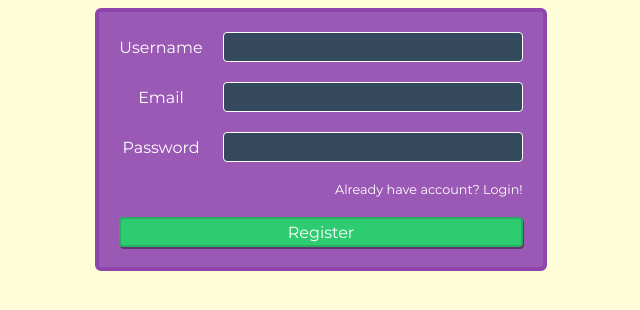
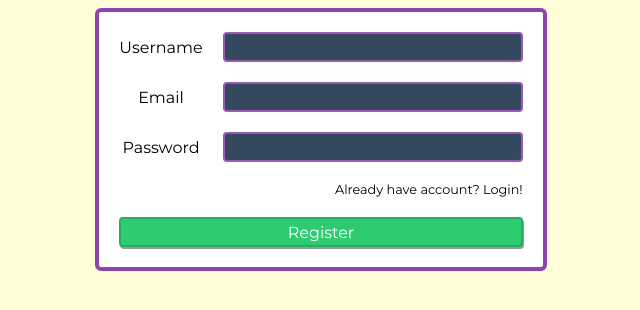
Before and after one commit to DeividByrdarov/node-chat, a React (Create React App) app in the folder client/: page /register in a window 1280 px wide. Shown: the top 310 px of the page, without its empty margins (319-959 px from the left). Built offline with nearby package versions, Linux system fonts and the light colour scheme; what apollo-link-ws would draw is missing.

Commit message:
Client UI, display errors

```diff
--- a/client/src/components/auth/Login.tsx
+++ b/client/src/components/auth/Login.tsx
@@ -35,7 +35,7 @@ export const Container = styled.div`
   padding: 20px;
   border: 4px solid #8e44ad;
   border-radius: 6px;
-  background-color: #9b59b6;
+  background-color: white;
 `
 
 export const FormGroup = styled.div`
@@ -43,7 +43,7 @@ export const FormGroup = styled.div`
   grid-template-columns: 1fr 300px;
   grid-gap: 20px;
   height: 30px;
-  color: white;
+  color: black;
 
   label {
     display: flex;
@@ -53,12 +53,34 @@ export const FormGroup = styled.div`
 
   input {
     outline: 0;
-    border: 1px solid white;
+    border: 2px solid #9b59b6;
     border-radius: 4px;
     padding: 0px 5px;
     font-size: 1rem;
     background-color: #34495e;
     color: white;
+
+    &.red-field {
+      animation-name: error-animation;
+      animation-duration: 0.5s;
+      animation-iteration-count: 1;
+      border-color: #e74c3c;
+    }
+  }
+
+  @keyframes error-animation {
+    25% {
+      transform: translateX(-10px);
+    }
+    50% {
+      transform: translateX(10px);
+    }
+    75% {
+      transform: translateX(-10px);
+    }
+    100% {
+      transform: translateX(0px);
+    }
   }
 `
 
@@ -85,27 +107,41 @@ export const Submit = styled.button`
 export const RegisterLink = styled(Link)`
   font-size: 0.8rem;
   text-decoration: none;
-  color: white;
+  color: black;
   cursor: pointer;
   text-align: end;
+`
+
+export const ErrorMessage = styled.p`
+  color: #e74c3c;
+  margin: 0;
+  text-align: center;
+  font-size: 0.9rem;
+  max-width: 400px;
+  margin-top: 0.5rem;
 `
 
 class Login extends React.Component<RouteComponentProps> {
   state = {
     email: "",
     password: "",
+    errors: { "*": "", email: "", password: "" },
   }
 
   _onChange = (e: React.ChangeEvent<HTMLInputElement>) => {
     this.setState({
       [e.target.name]: e.target.value,
+      errors: {
+        ...this.state.errors,
+        [e.target.name]: "",
+      },
     })
   }
 
   _onSubmit = async (
     e: React.FormEvent<HTMLFormElement>,
     loginMutation: MutationFn<any, OperationVariables>,
-    login: (id: string) => void
+    updateUser: (id: string) => void
   ) => {
     e.preventDefault()
     const { email, password } = this.state
@@ -117,9 +153,20 @@ class Login extends React.Component<RouteComponentProps> {
     })
 
     if (result) {
-      if (result.data.login.ok) {
-        login(result.data.login.user.id)
+      const {
+        data: { login },
+      } = result
+      if (login.ok) {
+        updateUser(login.user.id)
         this.props.history.push("/")
+      } else {
+        const errors: { [name: string]: string } = {}
+        login.error.forEach((error: any) => {
+          errors[error.field] = error.message
+        })
+        this.setState({
+          errors,
+        })
       }
     }
   }
@@ -139,6 +186,12 @@ class Login extends React.Component<RouteComponentProps> {
                   onSubmit={e => this._onSubmit(e, loginMutation, updateUser)}
                 >
                   <Container>
+                    {this.state.errors["*"] && (
+                      <ErrorMessage style={{ marginTop: 0 }}>
+                        {this.state.errors["*"]}
+                      </ErrorMessage>
+                    )}
+                    <div>
                       <FormGroup>
                         <label htmlFor="email">Email</label>
                         <input
@@ -147,8 +200,15 @@ class Login extends React.Component<RouteComponentProps> {
                           name="email"
                           value={this.state.email}
                           onChange={this._onChange}
+                          className={`${this.state.errors.email &&
+                            "red-field"}`}
                         />
                       </FormGroup>
+                      {this.state.errors.email && (
+                        <ErrorMessage>{this.state.errors.email}</ErrorMessage>
+                      )}
+                    </div>
+                    <div>
                       <FormGroup>
                         <label htmlFor="password">Password</label>
                         <input
@@ -157,8 +217,16 @@ class Login extends React.Component<RouteComponentProps> {
                           name="password"
                           value={this.state.password}
                           onChange={this._onChange}
+                          className={`${this.state.errors.password &&
+                            "red-field"}`}
                         />
                       </FormGroup>
+                      {this.state.errors.password && (
+                        <ErrorMessage>
+                          {this.state.errors.password}
+                        </ErrorMessage>
+                      )}
+                    </div>
 
                     <RegisterLink to="/register">
                       Don't have account? Register!
--- a/client/src/components/auth/Register.tsx
+++ b/client/src/components/auth/Register.tsx
@@ -4,7 +4,15 @@ import { RouteComponentProps } from "react-router"
 import { Mutation, MutationFn } from "react-apollo"
 import gql from "graphql-tag"
 import { OperationVariables } from "apollo-boost"
-import { Form, Container, FormGroup, Submit, RegisterLink } from "./Login"
+import styled from "styled-components"
+import {
+  Form,
+  Container,
+  FormGroup,
+  Submit,
+  RegisterLink,
+  ErrorMessage,
+} from "./Login"
 
 const REGISTER_MUTATION = gql`
   mutation register($username: String!, $email: String!, $password: String!) {
@@ -26,11 +34,16 @@ class Register extends React.Component<RouteComponentProps> {
     username: "",
     email: "",
     password: "",
+    errors: { username: "", email: "", password: "" },
   }
 
   _onChange = (e: React.ChangeEvent<HTMLInputElement>) => {
     this.setState({
       [e.target.name]: e.target.value,
+      errors: {
+        ...this.state.errors,
+        [e.target.name]: "",
+      },
     })
   }
 
@@ -49,7 +62,7 @@ class Register extends React.Component<RouteComponentProps> {
         password,
       },
     })
-    console.log(result)
+
     if (result) {
       const {
         data: { register },
@@ -57,6 +70,14 @@ class Register extends React.Component<RouteComponentProps> {
       if (register.ok) {
         updateUser(register.user.id)
         this.props.history.replace("/")
+      } else {
+        const errors: { [name: string]: string } = {}
+        register.error.forEach((error: any) => {
+          errors[error.field] = error.message
+        })
+        this.setState({
+          errors,
+        })
       }
     }
   }
@@ -74,6 +95,7 @@ class Register extends React.Component<RouteComponentProps> {
               {register => (
                 <Form onSubmit={e => this._onSubmit(e, register, updateUser)}>
                   <Container>
+                    <div>
                       <FormGroup>
                         <label htmlFor="username">Username</label>
                         <input
@@ -82,8 +104,17 @@ class Register extends React.Component<RouteComponentProps> {
                           name="username"
                           value={this.state.username}
                           onChange={this._onChange}
+                          className={`${this.state.errors.username &&
+                            "red-field"}`}
                         />
                       </FormGroup>
+                      {this.state.errors.username && (
+                        <ErrorMessage>
+                          {this.state.errors.username}
+                        </ErrorMessage>
+                      )}
+                    </div>
+                    <div>
                       <FormGroup>
                         <label htmlFor="email">Email</label>
                         <input
@@ -92,8 +123,15 @@ class Register extends React.Component<RouteComponentProps> {
                           name="email"
                           value={this.state.email}
                           onChange={this._onChange}
+                          className={`${this.state.errors.email &&
+                            "red-field"}`}
                         />
                       </FormGroup>
+                      {this.state.errors.email && (
+                        <ErrorMessage>{this.state.errors.email}</ErrorMessage>
+                      )}
+                    </div>
+                    <div>
                       <FormGroup>
                         <label htmlFor="password">Password</label>
                         <input
@@ -102,8 +140,16 @@ class Register extends React.Component<RouteComponentProps> {
                           name="password"
                           value={this.state.password}
                           onChange={this._onChange}
+                          className={`${this.state.errors.password &&
+                            "red-field"}`}
                         />
                       </FormGroup>
+                      {this.state.errors.password && (
+                        <ErrorMessage>
+                          {this.state.errors.password}
+                        </ErrorMessage>
+                      )}
+                    </div>
 
                     <RegisterLink to="/login">
                       Already have account? Login!
```
Lines whose indentation alone changed are shown as unchanged.
